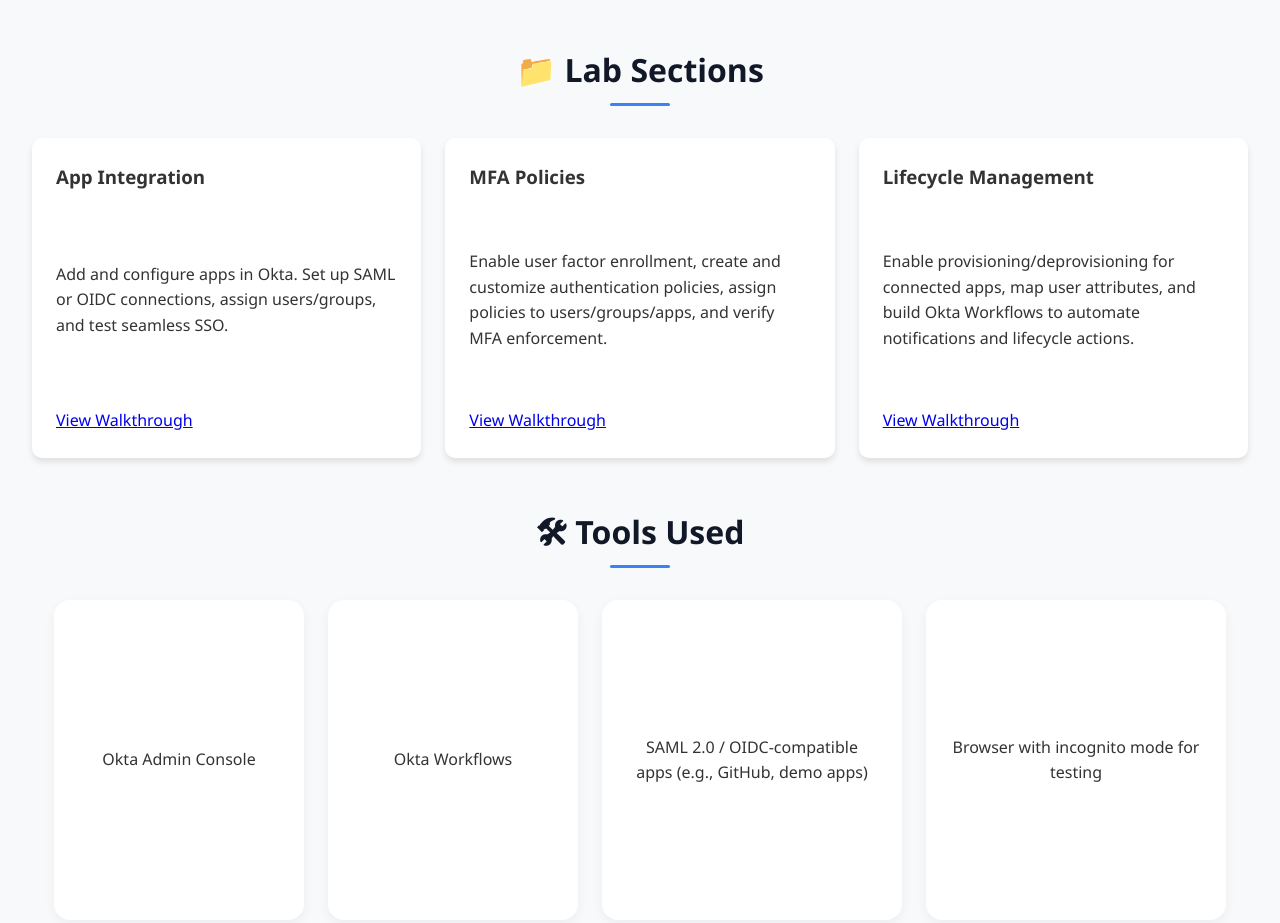
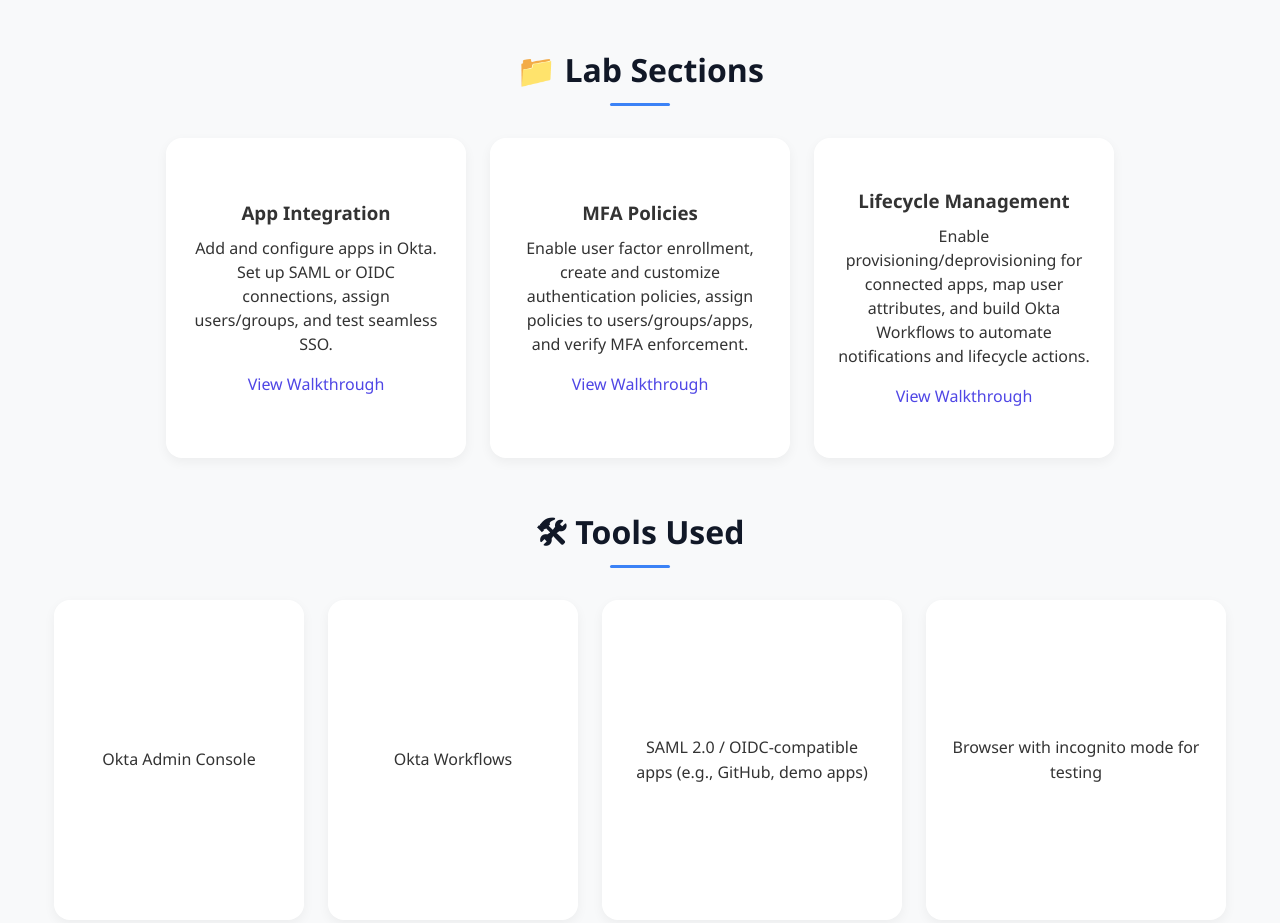
Before and after one commit to ColiverSEC/idsentinelsolutions.com, a plain HTML site: page okta/index.html in a window 1280 px wide. Shown: the part 2140-3063 px from the top of the page. Drawn offline with Linux system fonts and the light colour scheme.

Commit message:
link changes

```diff
--- a/entra/entra.css
+++ b/entra/entra.css
@@ -25,6 +25,64 @@
   justify-content: center;
   gap: 1.5rem;
   margin-top: 1rem;
+}
+
+/* Lab Sections / Walkthroughs Cards */
+.projects .grid {
+  display: flex;
+  flex-wrap: wrap;
+  justify-content: center; /* center the cards horizontally */
+  gap: 1.5rem;
+  margin-top: 1rem;
+}
+
+.projects .grid .card {
+  background-color: #ffffff;
+  padding: 1rem 1.5rem;
+  border-radius: 1rem;
+  box-shadow: 0 4px 12px rgba(0, 0, 0, 0.05);
+  min-width: 250px;
+  max-width: 300px;
+  text-align: center;
+  /* Center all content vertically and horizontally */
+  display: flex;
+  flex-direction: column;
+  align-items: center;
+  justify-content: center;
+}
+
+/* Lab Section Card Elements */
+.projects .grid .card h3 {
+  margin-bottom: 0.5rem;
+}
+
+.projects .grid .card p {
+  line-height: 1.5;
+  margin-bottom: 1rem;
+}
+
+.projects .grid .card a {
+  text-decoration: none;
+  color: #4f46e5;
+}
+
+.projects .grid .card a:hover {
+  text-decoration: underline;
+}
+
+/* Dark Mode */
+body.dark .projects .grid .card {
+  background-color: #1f2937;
+  color: #f9fafb;
+  box-shadow: 0 4px 12px rgba(0, 0, 0, 0.5);
+}
+
+body.dark .projects .grid .card a {
+  color: #60a5fa;
+}
+
+body.dark .projects .grid .card a:hover {
+  color: #3b82f6;
 }
 
 .skills-grid .card, .tools-grid .card {
--- a/okta/okta.css
+++ b/okta/okta.css
@@ -26,6 +26,64 @@
   gap: 1.5rem;
   margin-top: 1rem;
 }
+/* Lab Sections / Walkthroughs Cards */
+.projects .grid {
+  display: flex;
+  flex-wrap: wrap;
+  justify-content: center; /* center the cards horizontally */
+  gap: 1.5rem;
+  margin-top: 1rem;
+}
+
+.projects .grid .card {
+  background-color: #ffffff;
+  padding: 1rem 1.5rem;
+  border-radius: 1rem;
+  box-shadow: 0 4px 12px rgba(0, 0, 0, 0.05);
+  min-width: 250px;
+  max-width: 300px;
+  text-align: center;
+  /* Center all content vertically and horizontally */
+  display: flex;
+  flex-direction: column;
+  align-items: center;
+  justify-content: center;
+}
+
+/* Lab Section Card Elements */
+.projects .grid .card h3 {
+  margin-bottom: 0.5rem;
+}
+
+.projects .grid .card p {
+  line-height: 1.5;
+  margin-bottom: 1rem;
+}
+
+.projects .grid .card a {
+  text-decoration: none;
+  color: #4f46e5;
+}
+
+.projects .grid .card a:hover {
+  text-decoration: underline;
+}
+
+/* Dark Mode */
+body.dark .projects .grid .card {
+  background-color: #1f2937;
+  color: #f9fafb;
+  box-shadow: 0 4px 12px rgba(0, 0, 0, 0.5);
+}
+
+body.dark .projects .grid .card a {
+  color: #60a5fa;
+}
+
+body.dark .projects .grid .card a:hover {
+  color: #3b82f6;
+}
+
 
 .skills-grid .card, .tools-grid .card {
   background-color: #ffffff;
```
Also changed, not shown: automation/index.html (+1 -1 lines), real-world-tasks/index.html (+1 -1 lines), secure-access-controls/index.html (+1 -1 lines).
